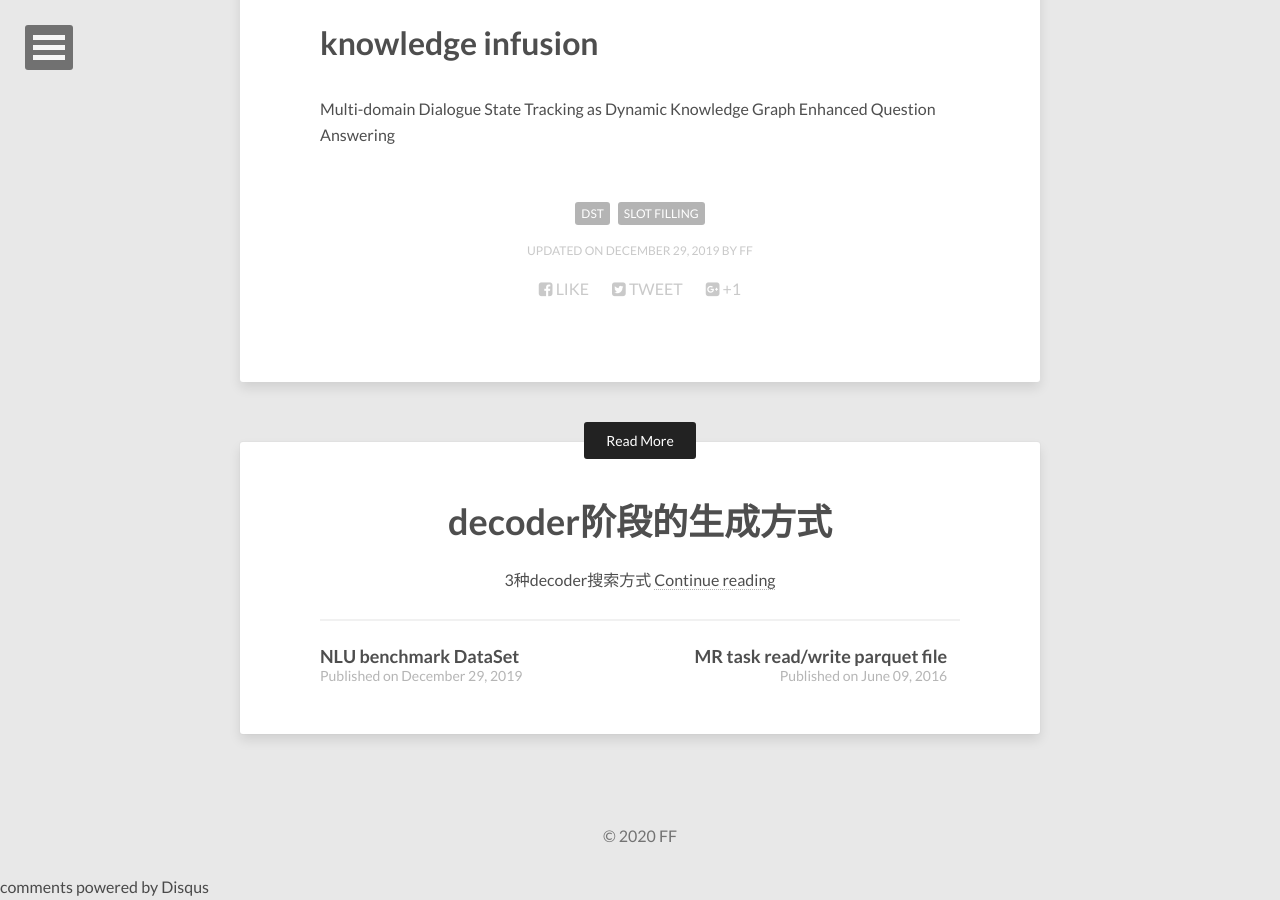
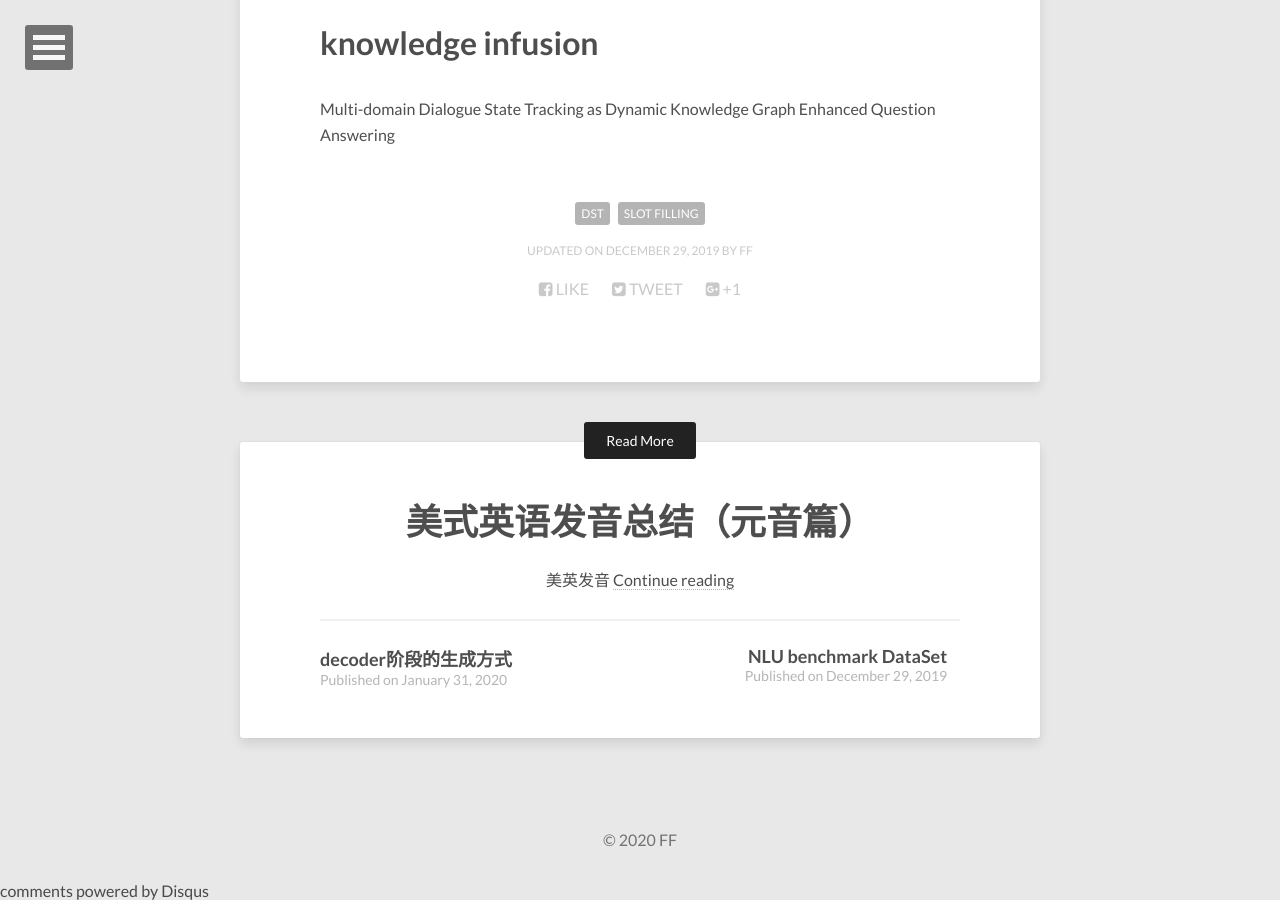
Before and after one commit to FF-BJ/FF-BJ.github.io, a Jekyll site: the page built from _posts/2019-12-29-dst.md, in a window 1280 px wide and 900 px high, scrolled down 907 px. Built offline with Jekyll 4.4.1, drawn with Linux system fonts in a browser that asks for light colours; nearby versions of some CDN libraries; Markdown is read by kramdown in place of the engine named in the settings; comment, search, counter and statistics services are not loaded; some of the changed lines change nothing that is shown.

Commit message:
添加英语发音总结上篇

```diff
--- a/_config.yml
+++ b/_config.yml
@@ -1,4 +1,4 @@
-title:            Felixman Blog
+title:            FF Blog
 description:      write down your fleeting thoughs, chase your original dream
 disqus_shortname: hpstrtheme
 reading_time:     false
@@ -69,4 +69,4 @@ kramdown:
     coderay_css: class
 
 include: [".htaccess"]
-exclude: ["lib", "config.rb", "Capfile", "config", "Gemfile", "Gemfile.lock", "README.md", "LICENSE", "log", "Rakefile", "Rakefile.rb", "tmp", "less", "*.sublime-project", "*.sublime-workspace", "test", "spec", "Gruntfile.js", "package.json", "node_modules"]
+exclude: ["lib", "config.rb", "Capfile", "co nfig", "Gemfile", "Gemfile.lock", "README.md", "LICENSE", "log", "Rakefile", "Rakefile.rb", "tmp", "less", "*.sublime-project", "*.sublime-workspace", "test", "spec", "Gruntfile.js", "package.json", "node_modules"]
--- /dev/null
+++ b/_posts/2020-02-01-sound_of_american_english.md
@@ -0,0 +1,245 @@
+---
+layout: post
+title: 美式英语发音总结（元音篇）
+description: "美英发音"
+modified: 2020-02-01
+tags: [english, sound]
+image:
+  feature: abstract-5.jpg
+---
+
+# 美式英语的15个元音
+
+|元音|单词示例|
+|:---|:---|
+|/i/|please see meat believe|
+|/I/|this different if dinner|
+|/ei/|late gate baseball stay okay|
+|/e/|bed men dread friend|
+|/æ/|apple man stand angry|
+|/a/|hot gun jump love|
+|/ɔ/|always tall bought thought|
+|/ou/|go drove slow moment|
+|/ʊ/|book foot pull push took|
+|/u/|moon shoes room blew|
+|/ər/|first thursday girl work|
+|/ai/|time wild nine dining|
+|/au/|now house ground announce|
+|/ɔi/|enjoy noise boys annoying|
+
+## 元音规则一：认识中性元音和紧元音 （neural and tense vowels）
+|类别|元音|
+|:---|:---|
+|tense|/i/ /ou/|
+|neural|/I/ /a/ /ə/ (/ʌ/) /ʊ/|
+
+> 易混淆的单词发音，fool vs full，steel vs still
+
+## 元音规则二："sit" or "seat"
+> 区别并不在于发音的长短，而是一个紧（可以延长发音），一个松
+> 易混淆发音：beach vs bitch，sheet vs shit
+
+|/i/ 元音常见字母组合|单词示例|
+|:---|:---|
+|ee|please see steel|
+|ea|beat|
+|ie||
+|ei|believe|
+
+|/I/ 元音常见字母组合|单词示例|
+|:---|:---|
+|i|if different this thing|
+|y|system gym|
+
+|/i/|/I/|
+|:---|:---|
+|feet|fit|
+|leave|live|
+|sleep|slip|
+|these|this|
+
+>She was feeling sleepy after eating the big meal.
+These three people speak chinese.
+We love the green fields and the beach breezes.
+Steve believes he will see Peter this week.
+I will leave the East Coast in three weeks.
+
+>There are six filthy dishes in the kitchen sink.
+Mr. and Mrs. Smith lived in india for six years.
+Bill took some interesting pictures on this trip to Italy last spring.
+The winner wind will bring a big chill.
+Do you think that this swimmer has the ability to win.
+
+## 元音规则三："cop" or "cup"
+
+|/a/ 元音常见字母组合|单词示例|
+|:---|:---|
+|o|hot father army watch|
+> 这个元音的发音通常要比非英语母语说话者发到的音要长
+That's impossible.(拉长上扬)
+I love my new job.(拉长上扬)
+Mcdonalds => /Mcdanalds/
+It's not robert => /rabert/
+
+|/ə/ 元音常见字母组合|单词示例|
+|:---|:---|
+|u|up fun but number|
+|ou|cousin country|
+|o|love son other|
+> 声音短而且小
+
+|/a/|/ə/|
+|:---|:---|
+|shot|shut|
+|Don|done|
+|lock|luck|
+|cop|cup|
+|not|nut|
+|robber|rubber|
+
+> The modern novel is very popular.
+Tom will watch hockey with his father.
+John will probably study biology in college.
+I will not bother to respond to Tom'ss offer.
+If you gossip about your boss, you might lose your job.
+
+> We must discuss this with other judge.
+My buddy Doug is a wonderful drummer.
+On mondays he plays the drums in that club.
+On Sunday I had duck for lunch with my cousin.
+He doesn't study much and he loves to have fun.
+
+## 元音规则四："pool" or "pull"
+|/u/ 元音常见字母组合|单词示例|
+|:---|:---|
+|oo|food moon|
+|ue|blue true|
+
+|/ʊ/ 元音常见字母组合|单词示例|
+|:---|:---|
+|oo|look took shook|
+|ould|would could should|
+|u|push pull|
+> 易混淆的单词发音，fool vs full，luke vs look, pool vs pull
+
+> The report was due on Tuesday aat noon.
+He knew the value of those two suits.
+The crew uses a lot of new tools.
+In the future, there will be new school rules.
+Susan wore her new shoes to school.
+
+> The woman in the wool pull over is good looking.
+It would be good if you could help me.
+You should walk in the woods.
+He took a good look under the hood.
+He spent his childhood playing football.
+
+
+## 元音规则五：/æ/ as in "apple"
+|/æ/ 元音常见字母组合|单词示例|
+|:---|:---|
+|a|apple angry man fat dance los Angels class random answer|
+> /æ/听起来很像/a/
+/a/ 英式发音 class match
+/æ/ 美式发音 class match
+
+**/æ/特别是作为名词或动词时，确保发音要拖长**
+> I can't stand that class.
+Last January, Adam traveled to Los Angels California.
+Jack lacks cash because of a bad gambling habit.
+Frank is angry, and he demands a fast answer.
+I bought my black jacket on my last trip to France.
+My Family understands that I can't handle that matter.
+
+## 元音规则六：/ɔ/ as in "ball"
+|/ɔ/ 元音常见字母组合|单词示例|
+|:---|:---|
+|al|tall small always|
+|au|automobile august audience applaud|
+|aw|saw law awful|
+> /ɔ/ 听起来很像 /ou/
+/ou/ 英式发音 tall fall
+/ɔ/ 美式发音 tall fall
+
+> He paused in the hall to talk with Paul.
+The author talked to small audience.
+We all thought you bought it at the mall.
+It's awful that he always breaks the law.
+He's exhausted because he's been walking all day long.
+
+## 元音规则七：/ou/ as in "most"
+
+**发音技巧：从o到u发音**
+
+|/ou/ 元音常见字母组合|单词示例|
+|:---|:---|
+|o|no go host post moment|
+|ow|flow slow show|
+|oa|road boat soap|
+
+> No, I don't.
+Don't go.
+so slow
+almost over
+The lonely soldier wrote home.
+The wind mostly blows over the ocean.
+Do you know who owns most of those homes?
+Let's watch the show in slow motion.
+He sold both of his boats.
+
+## 元音规则八：/ər/ as in "her"
+
+**/ər/由短促的中性音/ə/加上"r"组合而成。这个音常用的字母组合可以是任何元音加r构成。**
+
+|/ər/ 元音常见字母组合|单词示例|
+|:---|:---|
+|er|her teacher|
+|ar|grammar|
+|ear|learn heard|
+|ir|bird first girl|
+|or|work worry word|
+|ur|nurse hurt|
+
+> work early
+learn the words
+early bird
+perfect world
+It's your turn to work early on Thursday.
+I'm certain that Mr. Turner has courage.
+I heard that the first earthquake was the worst.
+Don't worry about learning those German words.
+The early bird always gets the worm.
+
+## 元音规则九：重读元音
+
+> banana 有是哪个元音（a），重点，那个音节是需要重读的？
+banAna  cAnada  biOlogy  phoToGraphy
+
+**一般重读动词和名词，突出关键词（key words）**
+
+> I love my new <u>class</u>/<u>job</u>.
+I <u>love</u> it.
+I have to <u>call</u> him.
+You're really <u>tall</u>.
+It's <u>hot</u>.
+let's go to the <u>park</u>.
+I got a <u>job</u> at the <u>hospital</u>.
+
+## 元音规则十：了解弱化元音
+
+**元音弱化时，不完全发出那个音。symbol/symbəl/, local/locəl/。ol, al 当元音组成弱化音节时，都可以发/ə/音**
+
+> record，作为名词时/Record/，作为动词是/reCORD/
+
+对介词赫尔冠词这些无关紧要的词进行弱化（reduce unimportant words），例如，介词in, on, at, for, with, by
+
+|当元音组成弱化音节时，都可以发/ə/音|示例|
+|:---|:---|
+|at /ət/|look at me|
+|to /tə/|I'd like to talk to me|
+|for /fə/|I'm looking for you|
+
+> Let's meet <u>at</u> two o'clock.
+I'd like <u>to</u> talk <u>to</u> the pilot/pailət/.
+Let's meet <u>for</u> break<u>fast</u>.
+I'd likee <u>to</u> go <u>for</u> a walk.
```
